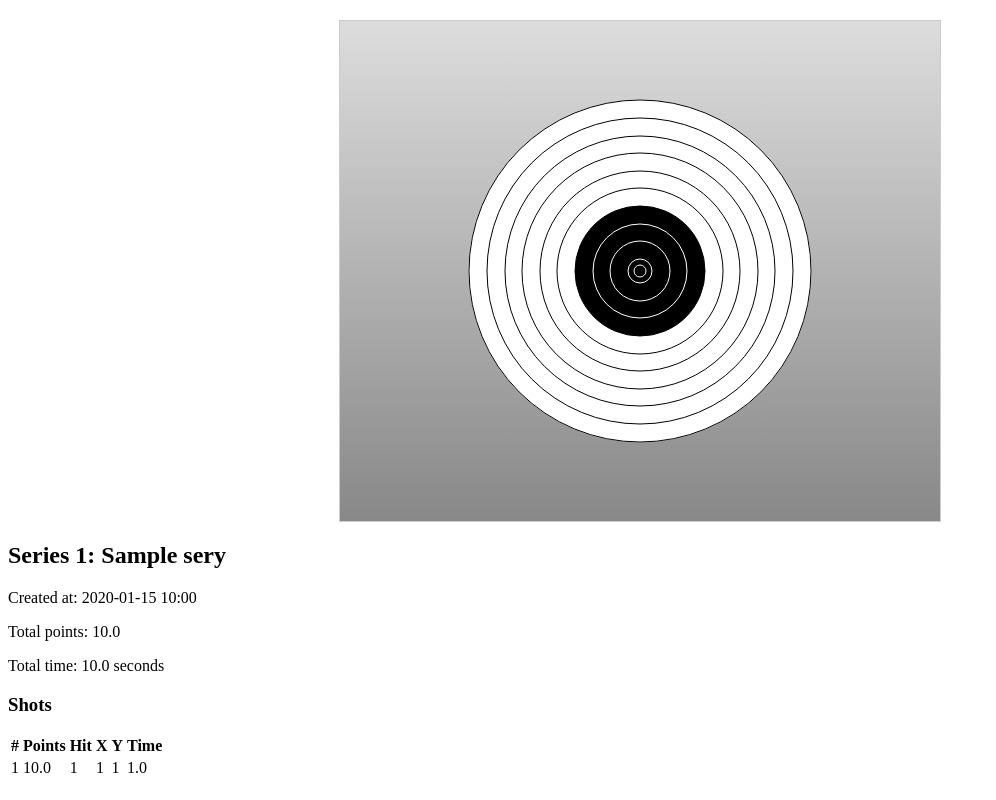
After one commit to ptrktn/shotrecord, a Flask app: page /series/1 in a window 1280 px wide. The commit adds this page. Shown: the whole page, without its empty margins (0-996 px from the left). Run offline with Flask 3, Linux system fonts and the light colour scheme; tables that the repository leaves empty hold one stand-in row (values such as "Sample post").

Commit message:
Add series endpoint

```diff
--- a/app.py
+++ b/app.py
@@ -2,10 +2,11 @@
 import eventlet
 eventlet.monkey_patch()
 
-from flask import Flask, render_template, request, redirect, url_for, copy_current_request_context
+from flask import Flask, render_template, request, redirect, url_for, copy_current_request_context, jsonify
 from flask_socketio import SocketIO, send, emit
 from models import db, Series, Shots
 from data_importer import import_data_from_file
+from sqlalchemy.orm import joinedload
 import os
 import uuid
 import threading
@@ -44,10 +45,47 @@ socketio = SocketIO(app)
 def index():
     return render_template('index.html')
 
+
+@app.route('/series/<int:series_id>', methods=['GET'])
+def get_series(series_id):
+    series = (
+        db.session.query(Series)
+        .options(joinedload(Series.shots))
+        .filter(Series.id == series_id)
+        .first()
+    )
+
+    if not series:
+        abort(404, description="Series not found")
+
+    return render_template('series.html', series=series)
+    return jsonify({
+        "id": series.id,
+        "source_id": series.source_id,
+        "name": series.name,
+        "created_at": series.created_at.isoformat(),
+        "total_points": series.total_points,
+        "total_t": series.total_t,
+        "shots": [
+            {
+                "id": shot.id,
+                "hit": shot.hit,
+                "points": shot.points,
+                "shotnum": shot.shotnum,
+                "x": shot.x,
+                "y": shot.y,
+                "t": shot.t
+            }
+            for shot in sorted(series.shots, key=lambda s: s.shotnum)
+        ]
+    })
+
+
 @app.route("/shot", methods=['GET'])
 def shot():
     result = None
     return render_template("shot.html", result=result)
+
 
 @app.route('/upload/<name>', methods=['POST'])
 def upload_file(name):
--- a/data_importer.py
+++ b/data_importer.py
@@ -21,6 +21,7 @@ def extract_shots(obj):
     return shots
 
 
+# FIXME: coordinate transformation not handled here
 def import_ecoaims_db(db_path, name):
     """Import data from an Ecoaims SQLite database file.
     sqlite> .schema ekoaims_games
@@ -74,7 +75,7 @@ def import_ecoaims_db(db_path, name):
                 series_id=series_id,
                 hit=shot.get("hit", 0),
                 points=shot.get("points", 0.0),
-                shotnum=shot.get("shotnum", 0),
+                shotnum=shot.get("shotNumber", 0),
                 x=shot.get("x", 0),
                 y=shot.get("y", 0),
                 t=shot.get("time", 0.0)
--- /dev/null
+++ b/static/series.js
@@ -0,0 +1,125 @@
+function create_series_plot(series) {
+  const svg = d3.select("#mySVG");
+  const width = +svg.attr("width");
+  const height = +svg.attr("height");
+
+  // Define vertical gradient
+  svg.append("defs")
+    .append("linearGradient")
+    .attr("id", "grayGradient")
+    .attr("x1", "0%")
+    .attr("y1", "0%")
+    .attr("x2", "0%")
+    .attr("y2", "100%")
+    .selectAll("stop")
+    .data([
+      { offset: "0%", color: "#dddddd" },
+      { offset: "100%", color: "#888888" }
+    ])
+    .enter()
+    .append("stop")
+    .attr("offset", d => d.offset)
+    .attr("stop-color", d => d.color);
+
+    svg.append("rect")
+    .attr("x", 0)
+    .attr("y", 0)
+    .attr("width", width)
+    .attr("height", height)
+    .attr("fill", "url(#grayGradient)");
+
+
+  // Center and scale
+  const x0 = Math.floor(width / 2);
+  const y0 = Math.floor(height / 2);
+  const scale = 2.2;
+
+  // Concentric rings
+  const ringRadii = [59.5, 5.5, 11.5, 27.5, 43.5].map(v => Math.floor(0.5 * v * scale));
+  const ringColors = ["#000000", "#FFFFFF", "#FFFFFF", "#FFFFFF", "#FFFFFF"];
+
+    svg.append("circle")
+      .attr("cx", x0)
+      .attr("cy", y0)
+      .attr("r", Math.floor(0.5 * 155.5 * scale))
+      .attr("fill", "#FFFFFF")
+      .attr("stroke", "#FFFFFF");
+
+  ringRadii.forEach((r, i) => {
+    svg.append("circle")
+      .attr("cx", x0)
+      .attr("cy", y0)
+      .attr("r", r)
+      .attr("fill", i === 0 ? "#000000" : "none")
+      .attr("stroke", ringColors[i]);
+  });
+
+  // Additional rings from xList
+  const xList = [75.5, 91.5, 107.5, 123.5, 139.5, 155.5];
+  xList.forEach(r => {
+    svg.append("circle")
+      .attr("cx", x0)
+      .attr("cy", y0)
+      .attr("r", Math.floor(0.5 * r * scale))
+      .attr("fill", "none")
+      .attr("stroke", "#000000");
+  });
+
+  // Shot markers
+  const zshotTuples = [
+    [287, 262],
+    [370, 364],
+    [288, 320],
+    [303, 242],
+    [276, 247]
+  ];
+
+  const shotTuples = series.shots.map(shot => [shot.x, shot.y]);
+  const shotPoints = series.shots.map(shot => shot.points);
+
+  // FIXME: coordinate transformation should be handled in data import
+  const xcal = -20;
+  const ycal = 10;
+
+  const tooltip = d3.select("#tooltip");
+
+  // Create a group for each shot
+  const shotGroup = svg.selectAll("g.shot")
+    .data(shotTuples)
+    .enter()
+    .append("g")
+    .attr("class", "shot")
+    .attr("transform", ([x, y]) => `translate(${x + xcal}, ${y + ycal})`);
+
+  // Draw shot circle
+  shotGroup.append("circle")
+    .attr("r", Math.floor(5 * scale))
+    .attr("fill", "#fbff00ff")
+    .attr("stroke", "#000000");
+
+  // Add annotation inside the circle
+  shotGroup.append("text")
+    .attr("text-anchor", "middle")
+    .attr("dominant-baseline", "middle")
+    .attr("fill", "#000000")
+    .attr("font-size", "10px")
+    .text((_, i) => i + 1);
+
+  // Tooltip behavior
+  shotGroup
+    .on("mouseover", function (event, d) {
+      const index = shotGroup.nodes().indexOf(this);
+      const label = index >= 0 ? shotPoints[index] : '?';
+      tooltip
+        .style("visibility", "visible")
+        .text(`${label}`);
+    })
+    .on("mousemove", function (event) {
+      tooltip
+        .style("top", (event.pageY + 10) + "px")
+        .style("left", (event.pageX + 10) + "px");
+    })
+    .on("mouseout", function () {
+      tooltip.style("visibility", "hidden");
+    });
+  }
--- /dev/null
+++ b/templates/series.html
@@ -0,0 +1,85 @@
+<!DOCTYPE html>
+<html lang="en">
+<head>
+  <meta charset="UTF-8">
+  <link rel="icon" type="image/png" href="/static/favicon.png">
+  <title>ShotRecord - Precision Shooting Results, Visualized</title>
+  <style>
+    svg {
+      background-color: #fff;
+      display: block;
+      margin: 20px auto;
+      border: 1px solid #ccc;
+    }
+    text {
+      font-family: sans-serif;
+      font-size: 10px;
+      pointer-events: none;
+    }
+  </style>
+</head>
+<body>
+  <svg id="mySVG" width="600" height="500">
+    <div id="tooltip" style="
+        position: absolute;
+        background: #fff;
+        border: 1px solid #333;
+        padding: 4px 8px;
+        font-size: 12px;
+        font-family: sans-serif;
+        pointer-events: none;
+        visibility: hidden;">
+    </div>
+  </svg>
+
+  <script src="/static/d3.min.js"></script>
+  <script src="/static/series.js"></script>
+  <h2>Series {{ series.id }}: {{ series.name }}</h2>
+<p>Created at: {{ series.created_at.strftime('%Y-%m-%d %H:%M') }}</p>
+<p>Total points: {{ series.total_points }}</p>
+<p>Total time: {{ series.total_t }} seconds</p>
+
+<h3>Shots</h3>
+<table>
+  <thead>
+    <tr>
+      <th>#</th>
+      <th>Points</th>
+      <th>Hit</th>
+      <th>X</th>
+      <th>Y</th>
+      <th>Time</th>
+    </tr>
+  </thead>
+  <tbody>
+    {% for shot in series.shots %}
+    <tr>
+      <td>{{ shot.shotnum }}</td>
+      <td>{{ shot.points }}</td>
+      <td>{{ shot.hit }}</td>
+      <td>{{ shot.x }}</td>
+      <td>{{ shot.y }}</td>
+      <td>{{ shot.t }}</td>
+    </tr>
+    {% endfor %}
+  </tbody>
+</table>
+  <script>
+    const seriesData = {
+      shots: [
+        {% for shot in series.shots %}
+        {
+          shotnum: {{ shot.shotnum }},
+          points: {{ shot.points }},
+          hit: {{ shot.hit }},
+          x: {{ shot.x }},
+          y: {{ shot.y }},
+          t: {{ shot.t }}
+        }{% if not loop.last %},{% endif %}
+        {% endfor %}
+      ]
+    };
+    create_series_plot(seriesData);
+  </script>
+</body>
+</html>
--- a/templates/shot.html
+++ b/templates/shot.html
@@ -2,7 +2,7 @@
 <html lang="en">
 <head>
   <meta charset="UTF-8">
-  <link rel="icon" type="image/png" href="static/favicon.png">
+  <link rel="icon" type="image/png" href="/static/favicon.png">
   <title>ShotRecord - Precision Shooting Results, Visualized</title>
   <style>
     svg {
@@ -33,8 +33,8 @@
     <!--- <button id="download">Download PDF</button> --->
   </svg>
 
-  <script src="static/d3.min.js"></script>
-  <script src="static/shot.js"></script>
+  <script src="/static/d3.min.js"></script>
+  <script src="/static/shot.js"></script>
   <!--- <script src="https://cdnjs.cloudflare.com/ajax/libs/jspdf/2.5.1/jspdf.umd.min.js"></script> --->
   <!--- script src="https://cdn.jsdelivr.net/npm/svg2pdf.js@1.5.0/dist/svg2pdf.min.js"></script> --->
 </body>
```
Also changed, not shown: templates/index.html (+70 -5 lines).
